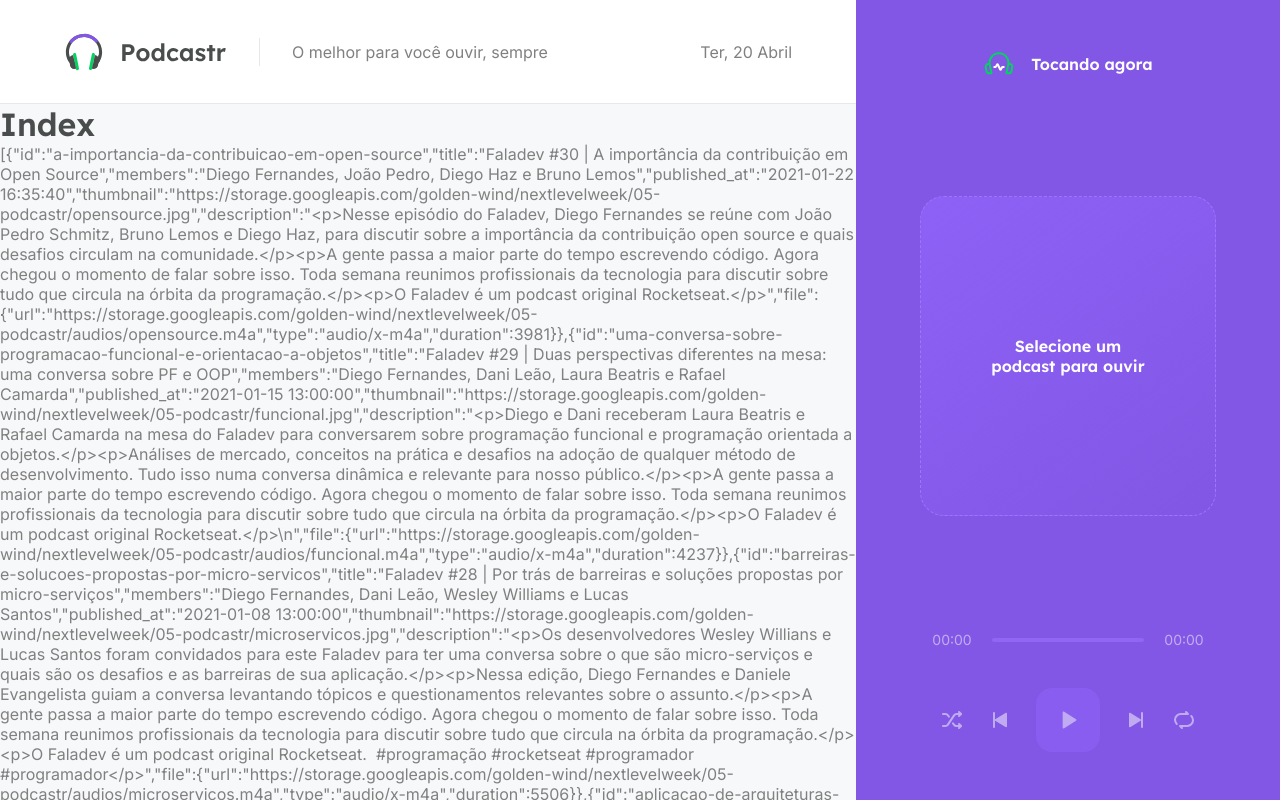
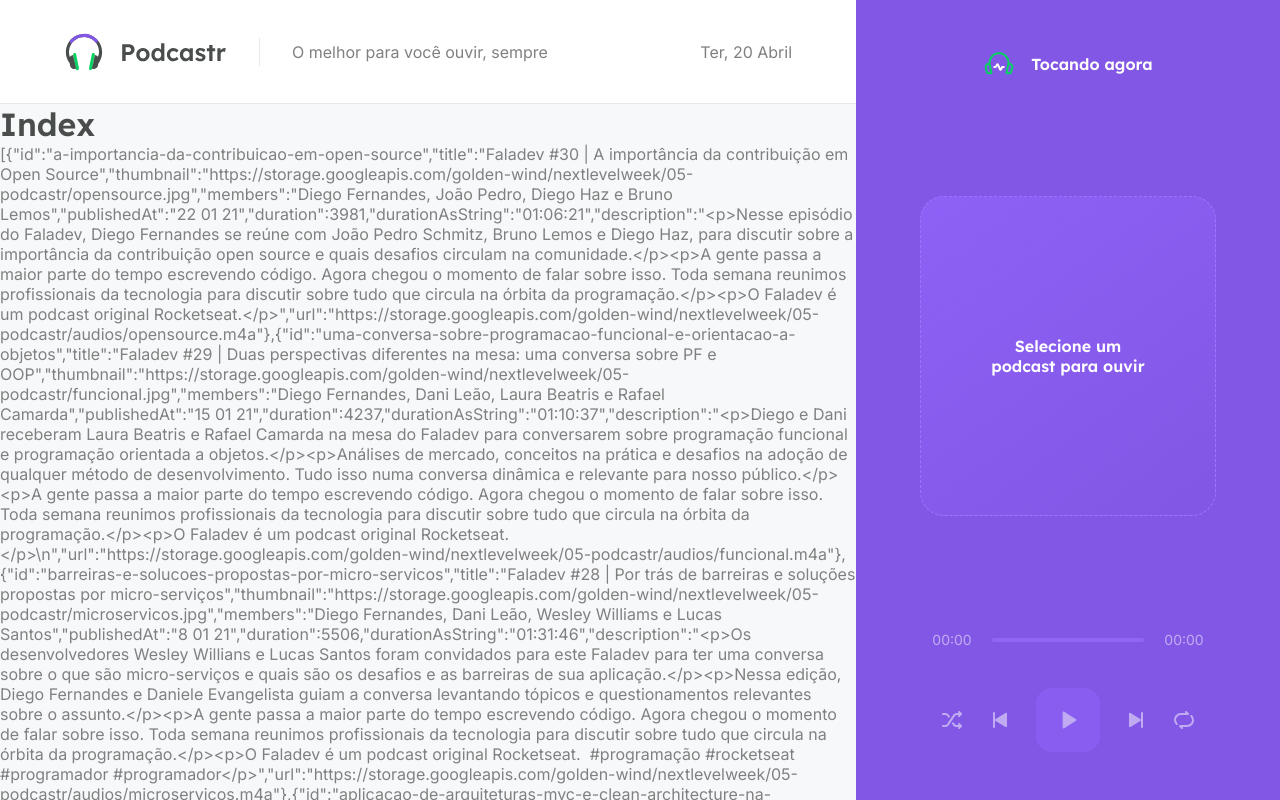
Before and after one commit to camilamiz/podcstr-njs, a Next.js app: page / in a window 1280 px wide. Shown: the top 800 px of the page. Built offline with nearby package versions, Linux system fonts and the light colour scheme; data requests are answered from the project's data file.

Commit message:
format api response

```diff
--- a/src/pages/index.tsx
+++ b/src/pages/index.tsx
@@ -43,6 +43,9 @@
 
 import { GetStaticProps } from 'next';
 import { api } from '../services/api';
+import ptBR from 'date-fns/locale/pt-BR'
+import { format, parseISO } from 'date-fns'
+import { convertDurationToTimeString } from '../utils/convertDurationToTimeString';
 
 type HomeProps = {
   episodes: Episode[];
@@ -51,7 +54,8 @@ type HomeProps = {
 type Episode = {
     id: string;
     title: string;
-    memebers: string;
+    members: string;
+    published_at: string;
     //..
 }
 
@@ -72,9 +76,23 @@ export const getStaticProps: GetStaticProps = async () => {
     }
   })
 
+  const episodes = data.map(episode => {
+    return {
+      id: episode.id,
+      title: episode.title,
+      thumbnail: episode.thumbnail,
+      members: episode.members,
+      publishedAt: format(parseISO(episode.published_at), 'd MM yy', {locale: ptBR}),
+      duration: Number(episode.file.duration),
+      durationAsString: convertDurationToTimeString(Number(episode.file.duration)),
+      description: episode.description,
+      url: episode.file.url,
+    };
+  })
+
   return {
     props: {
-      episodes: data,
+      episodes,
     },
     revalidate: 60 * 60 * 8,
   }
--- /dev/null
+++ b/src/utils/convertDurationToTimeString.ts
@@ -0,0 +1,11 @@
+export function convertDurationToTimeString(duration: number) {
+  const hours = Math.floor(duration / (3600));
+  const minutes = Math.floor((duration % 3600) / 60);
+  const seconds = duration % 60;
+
+  const timeString = [hours, minutes, seconds]
+    .map(unit => String(unit).padStart(2, '0'))
+    .join(':')
+
+  return timeString;
+}
```
